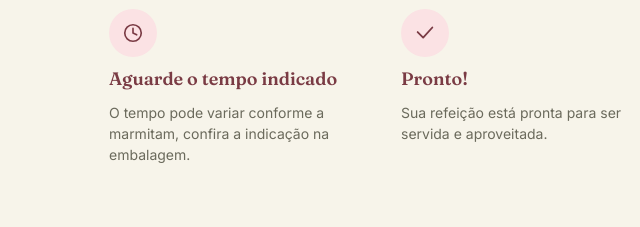
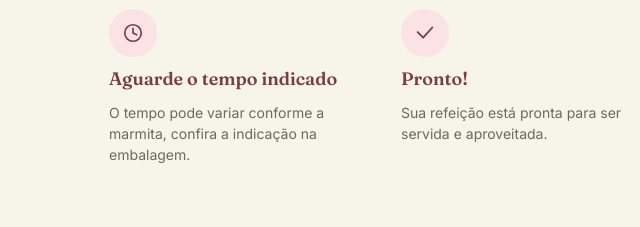
Before and after one commit to gabrielteotonio10/elegance_box, a plain HTML site: page index.html in a window 1280 px wide. Shown: the part 3748-3975 px from the top of the page, 547-1187 px from the left. Drawn offline with Linux system fonts and the light colour scheme.

```diff
--- a/index.html
+++ b/index.html
@@ -473,7 +473,7 @@
               </svg>
             </span>
             <h3 class="step-card__title">Aguarde o tempo indicado</h3>
-            <p class="step-card__text">O tempo pode variar conforme a marmitam, confira a indicação na embalagem.</p>
+            <p class="step-card__text">O tempo pode variar conforme a marmita, confira a indicação na embalagem.</p>
           </article>
 
           <article class="step-card">
```
Also changed, not shown: 1 other file.
